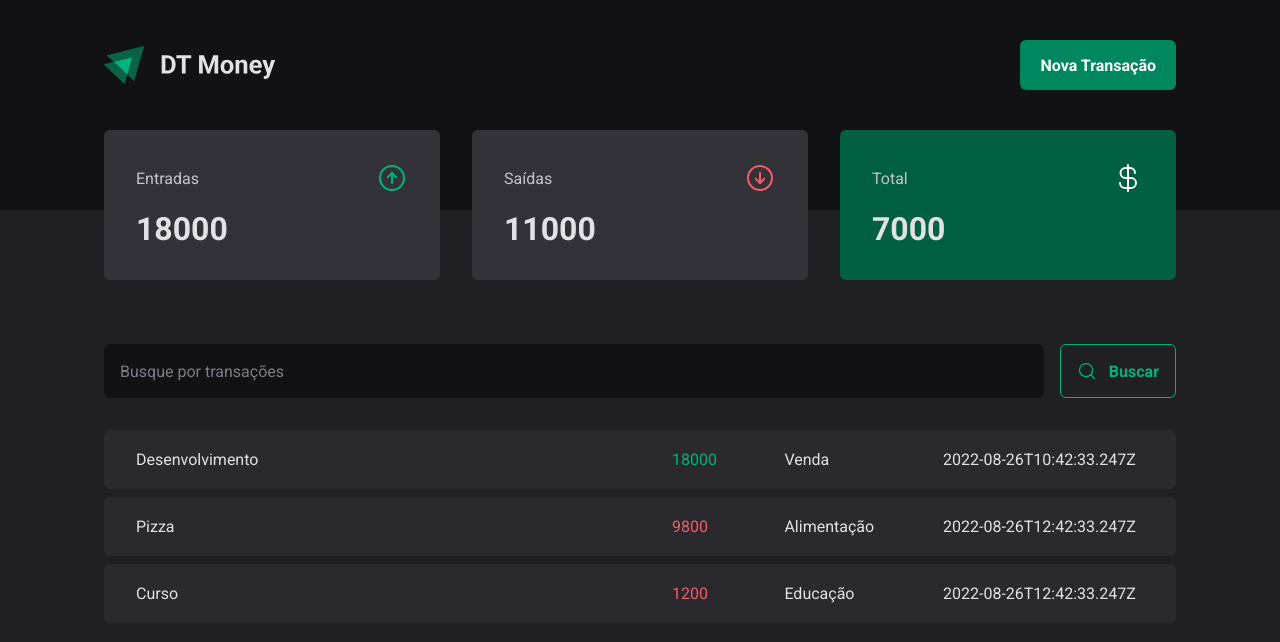
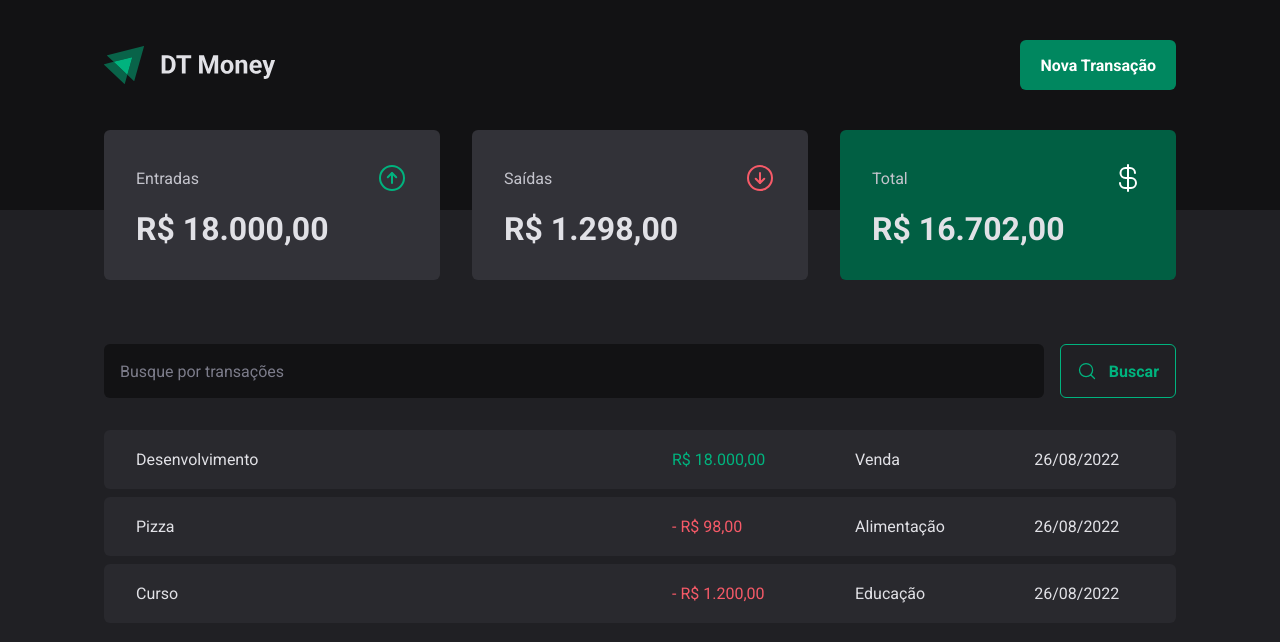
Before and after one commit to geraldobl58/ignite-dt-money, a React (Vite) app: page / in a window 1280 px wide. Shown: the top 642 px of the page. Built offline with nearby package versions, Linux system fonts and the light colour scheme; data requests are answered from the project's data file.

Commit message:
:sparkles: Formatting values and dates

```diff
--- a/server.json
+++ b/server.json
@@ -13,7 +13,7 @@
       "description": "Pizza",
       "type": "outcome",
       "category": "Alimentação",
-      "price": 9800,
+      "price": 98,
       "createdAt": "2022-08-26T12:42:33.247Z"
     },
     {
--- a/src/components/Summary/index.tsx
+++ b/src/components/Summary/index.tsx
@@ -5,6 +5,7 @@
 import { TransactionContext } from '../../contexts/TransactionsContext'
 
 import { SummaryCard, SummaryContainer } from './styles'
+import { priceFormatter } from '../../utils/formatter'
 
 export function Summary() {
   const { transactions } = useContext(TransactionContext)
@@ -36,7 +37,7 @@
           <ArrowCircleUp size={32} color="#00b37e" />
         </header>
 
-        <strong>{summary.income}</strong>
+        <strong>{priceFormatter.format(summary.income)}</strong>
       </SummaryCard>
       <SummaryCard>
         <header>
@@ -44,7 +45,7 @@
           <ArrowCircleDown size={32} color="#f75a68" />
         </header>
 
-        <strong>{summary.outcome}</strong>
+        <strong>{priceFormatter.format(summary.outcome)}</strong>
       </SummaryCard>
       <SummaryCard variant="green">
         <header>
@@ -52,7 +53,7 @@
           <CurrencyDollar size={32} color="#ffffff" />
         </header>
 
-        <strong>{summary.total}</strong>
+        <strong>{priceFormatter.format(summary.total)}</strong>
       </SummaryCard>
     </SummaryContainer>
   )
--- a/src/pages/Transactions/index.tsx
+++ b/src/pages/Transactions/index.tsx
@@ -5,6 +5,8 @@
 import { SearchForm } from './components/SearchForm'
 
 import { TransactionContext } from '../../contexts/TransactionsContext'
+
+import { dateFormatter, priceFormatter } from '../../utils/formatter'
 
 import {
   PriceHighlight,
@@ -31,11 +33,14 @@
                   <td width="50%">{transaction.description}</td>
                   <td>
                     <PriceHighlight variant={transaction.type}>
-                      {transaction.price}
+                      {transaction.type === 'outcome' && '- '}
+                      {priceFormatter.format(transaction.price)}
                     </PriceHighlight>
                   </td>
                   <td>{transaction.category}</td>
-                  <td>{transaction.createdAt}</td>
+                  <td>
+                    {dateFormatter.format(new Date(transaction.createdAt))}
+                  </td>
                 </tr>
               )
             })}
--- /dev/null
+++ b/src/utils/formatter.ts
@@ -0,0 +1,6 @@
+export const dateFormatter = new Intl.DateTimeFormat('pt-BR')
+
+export const priceFormatter = new Intl.NumberFormat('pt-BR', {
+  style: 'currency',
+  currency: 'BRL',
+})
```
